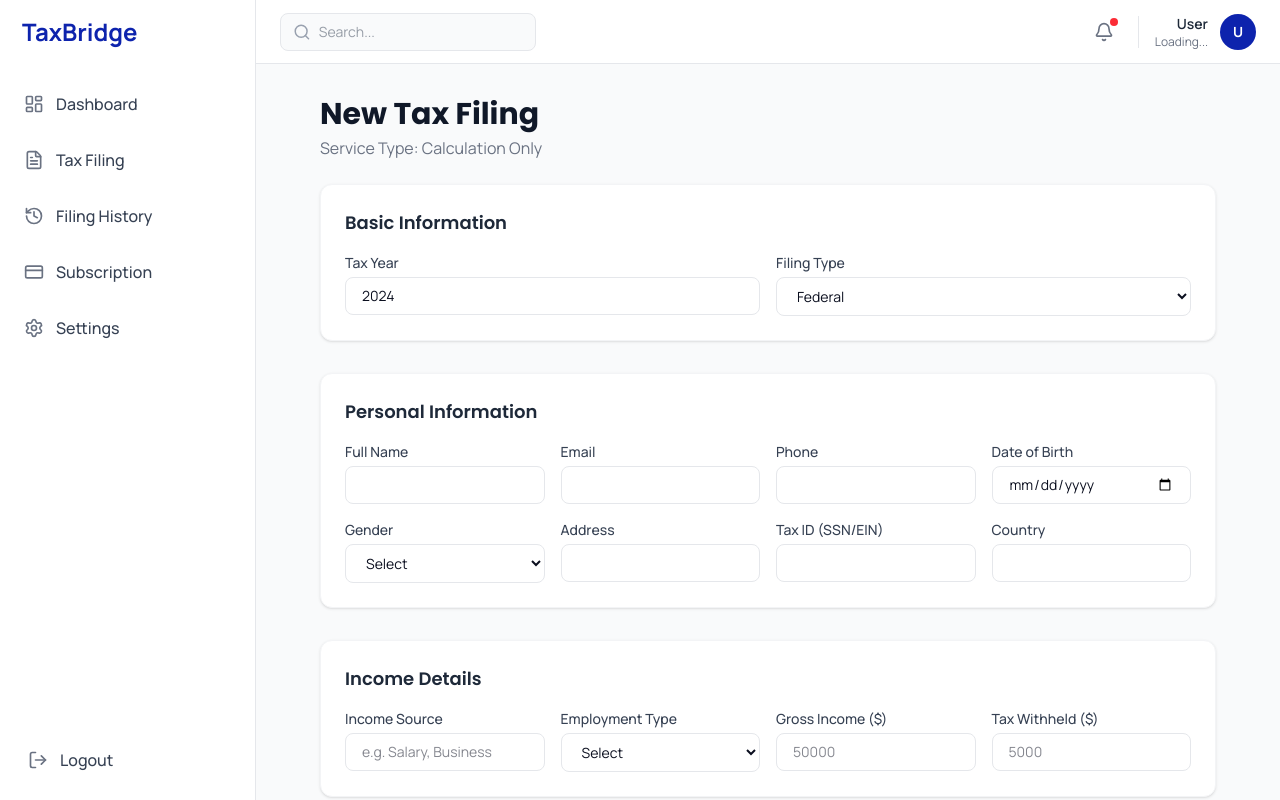
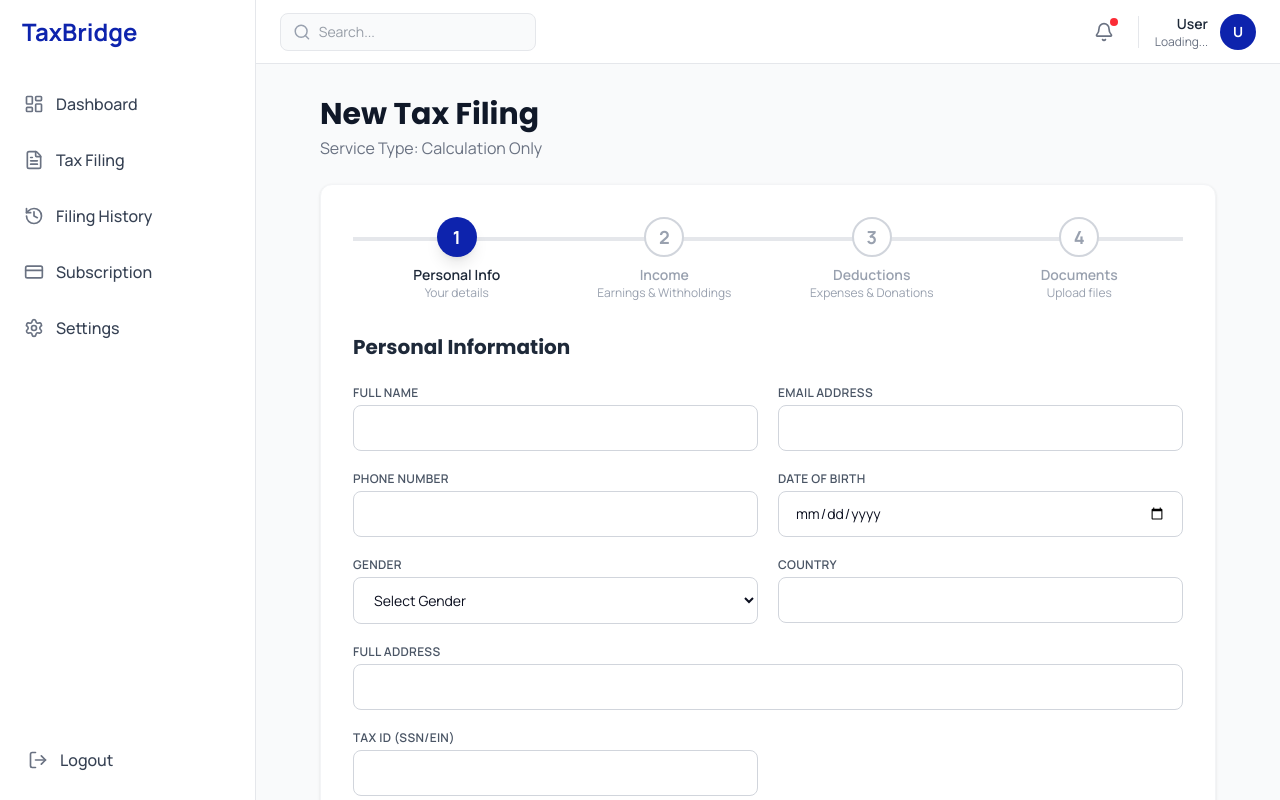
Before and after one commit to L-i-v-i-a/TaxBridge, a Next.js app in the folder frontend/: page /filings/new in a window 1280 px wide. Built offline with nearby package versions, Linux system fonts and the light colour scheme.

Commit message:
done with the first part

```diff
--- a/frontend/components/filings/FilingForm.tsx
+++ b/frontend/components/filings/FilingForm.tsx
@@ -1,6 +1,7 @@
 'use client';
 import React, { useState } from 'react';
 import { useRouter } from 'next/navigation';
+import Stepper from './Stepper';
 import NotificationModal from '../NotificationModal';
 
 interface Props {
@@ -9,112 +10,58 @@ interface Props {
 
 const FilingForm: React.FC<Props> = ({ serviceType }) => {
   const router = useRouter();
+  const [currentStep, setCurrentStep] = useState(0);
   const [loading, setLoading] = useState(false);
   const [files, setFiles] = useState<File[]>([]);
-
-  // Modal State
   const [modal, setModal] = useState({ isOpen: false, message: '', type: 'success' as 'success' | 'error' });
 
-  // Form State
   const [formData, setFormData] = useState({
     taxYear: '2024',
     type: 'Federal',
-    personalInfo: {
-      name: '',
-      email: '',
-      phone: '',
-      dob: '',
-      gender: '',
-      address: '',
-      taxId: '',
-      country: '',
-    },
-    incomeDetails: {
-      source: '',
-      employmentType: '',
-      grossIncome: '',
-      withholdingAmount: '',
-    },
-    deductions: {
-      hasDeductibleExpenses: 'No',
-      hasDependents: 'No',
-      donationAmount: '',
-    },
+    personalInfo: { name: '', email: '', phone: '', dob: '', gender: '', address: '', taxId: '', country: '' },
+    incomeDetails: { source: '', employmentType: '', grossIncome: '', withholdingAmount: '' },
+    deductions: { hasDeductibleExpenses: 'No', hasDependents: 'No', donationAmount: '' },
   });
 
   const handleInputChange = (section: string, field: string, value: string) => {
     setFormData(prev => ({
       ...prev,
-      [section]: {
-        ...prev[section as keyof typeof prev] as any,
-        [field]: value
-      }
+      [section]: { ...prev[section as keyof typeof prev] as any, [field]: value }
     }));
   };
 
   const handleTopLevelChange = (field: string, value: string) => {
-    setFormData(prev => ({
-      ...prev,
-      [field]: value
-    }));
+    setFormData(prev => ({ ...prev, [field]: value }));
   };
 
-  const handleFileChange = (e: React.ChangeEvent<HTMLInputElement>) => {
-    if (e.target.files) {
-      setFiles(Array.from(e.target.files));
-    }
-  };
+  const nextStep = () => setCurrentStep(prev => (prev < 3 ? prev + 1 : prev));
+  const prevStep = () => setCurrentStep(prev => (prev > 0 ? prev - 1 : prev));
 
-  const handleSubmit = async (e: React.FormEvent) => {
-    e.preventDefault();
+  const handleSubmit = async () => {
     setLoading(true);
+    const token = localStorage.getItem('token');
+    if (!token) { router.push('/login'); return; }
 
-    const token = localStorage.getItem('token');
-    if (!token) {
-      router.push('/login');
-      return;
-    }
-
-    // Prepare FormData
     const body = new FormData();
     body.append('taxYear', formData.taxYear);
     body.append('type', formData.type);
-
-    // Stringify JSON objects
     body.append('personalInfo', JSON.stringify(formData.personalInfo));
     body.append('incomeDetails', JSON.stringify(formData.incomeDetails));
     body.append('deductions', JSON.stringify(formData.deductions));
-
-    // Append files
-    files.forEach((file) => {
-      body.append('documents', file);
-    });
+    files.forEach((file) => body.append('documents', file));
 
     try {
       const response = await fetch(`http://localhost:3000/filings?serviceType=${serviceType}`, {
         method: 'POST',
-        headers: {
-          'Authorization': `Bearer ${token}`,
-        },
+        headers: { 'Authorization': `Bearer ${token}` },
         body: body,
       });
-
       const result = await response.json();
-
       if (response.ok) {
-        setModal({
-          isOpen: true,
-          message: `Filing ${result.filingId} created successfully! Amount: $${result.amount}`,
-          type: 'success'
-        });
-        // Optional: Redirect after delay
+        setModal({ isOpen: true, message: `Success! Filing ID: ${result.filingId}`, type: 'success' });
         setTimeout(() => router.push('/filings'), 2000);
       } else {
-        setModal({
-          isOpen: true,
-          message: result.message || 'Submission failed.',
-          type: 'error'
-        });
+        setModal({ isOpen: true, message: result.message || 'Error submitting form.', type: 'error' });
       }
     } catch (error) {
       setModal({ isOpen: true, message: 'Network error.', type: 'error' });
@@ -123,56 +70,31 @@ const FilingForm: React.FC<Props> = ({ serviceType }) => {
     }
   };
 
-  const inputClass = "w-full px-4 py-2 border border-gray-200 rounded-lg focus:outline-none focus:ring-2 focus:ring-blue-500 text-sm";
-  const labelClass = "block text-sm font-medium text-gray-700 mb-1";
+  const inputClass = "w-full px-4 py-3 border border-gray-200 rounded-lg focus:outline-none focus:ring-2 focus:ring-blue-100 border border-gray-300 text-sm";
+  const labelClass = "block text-xs font-semibold text-gray-600 mb-1 uppercase tracking-wide";
 
   return (
-    <>
-      <form onSubmit={handleSubmit} className="space-y-8">
+    <div className="bg-white p-8 rounded-xl shadow-sm border border-gray-100">
+      <Stepper currentStep={currentStep} />
 
-        {/* Top Level Info */}
-        <div className="bg-white p-6 rounded-xl shadow-sm border border-gray-100">
-          <h3 className="text-lg font-semibold text-gray-800 mb-4">Basic Information</h3>
-          <div className="grid grid-cols-1 md:grid-cols-2 gap-4">
-            <div>
-              <label className={labelClass}>Tax Year</label>
-              <input
-                type="number"
-                className={inputClass}
-                value={formData.taxYear}
-                onChange={(e) => handleTopLevelChange('taxYear', e.target.value)}
-              />
-            </div>
-            <div>
-              <label className={labelClass}>Filing Type</label>
-              <select
-                className={inputClass}
-                value={formData.type}
-                onChange={(e) => handleTopLevelChange('type', e.target.value)}
-              >
-                <option value="Federal">Federal</option>
-                <option value="State">State</option>
-                <option value="Federal & State">Federal & State</option>
-              </select>
-            </div>
-          </div>
-        </div>
+      <form onSubmit={(e) => e.preventDefault()}>
 
-        {/* Personal Info */}
-        <div className="bg-white p-6 rounded-xl shadow-sm border border-gray-100">
-          <h3 className="text-lg font-semibold text-gray-800 mb-4">Personal Information</h3>
-          <div className="grid grid-cols-1 md:grid-cols-2 lg:grid-cols-4 gap-4">
+        {/* STEP 1: Personal Info */}
+        {currentStep === 0 && (
+          <div className="animate-fadeIn">
+            <h2 className="text-xl font-bold text-gray-800 mb-6">Personal Information</h2>
+            <div className="grid grid-cols-1 md:grid-cols-2 gap-5">
               <div>
                 <label className={labelClass}>Full Name</label>
                 <input type="text" className={inputClass} value={formData.personalInfo.name} onChange={(e) => handleInputChange('personalInfo', 'name', e.target.value)} required />
               </div>
               <div>
-              <label className={labelClass}>Email</label>
+                <label className={labelClass}>Email Address</label>
                 <input type="email" className={inputClass} value={formData.personalInfo.email} onChange={(e) => handleInputChange('personalInfo', 'email', e.target.value)} required />
               </div>
               <div>
-              <label className={labelClass}>Phone</label>
-              <input type="text" className={inputClass} value={formData.personalInfo.phone} onChange={(e) => handleInputChange('personalInfo', 'phone', e.target.value)} />
+                <label className={labelClass}>Phone Number</label>
+                <input type="tel" className={inputClass} value={formData.personalInfo.phone} onChange={(e) => handleInputChange('personalInfo', 'phone', e.target.value)} />
               </div>
               <div>
                 <label className={labelClass}>Date of Birth</label>
@@ -181,47 +103,48 @@ const FilingForm: React.FC<Props> = ({ serviceType }) => {
               <div>
                 <label className={labelClass}>Gender</label>
                 <select className={inputClass} value={formData.personalInfo.gender} onChange={(e) => handleInputChange('personalInfo', 'gender', e.target.value)}>
-                <option value="">Select</option>
+                  <option value="">Select Gender</option>
                   <option value="Male">Male</option>
                   <option value="Female">Female</option>
                   <option value="Other">Other</option>
                 </select>
               </div>
               <div>
-              <label className={labelClass}>Address</label>
+                <label className={labelClass}>Country</label>
+                <input type="text" className={inputClass} value={formData.personalInfo.country} onChange={(e) => handleInputChange('personalInfo', 'country', e.target.value)} />
+              </div>
+              <div className="md:col-span-2">
+                <label className={labelClass}>Full Address</label>
                 <input type="text" className={inputClass} value={formData.personalInfo.address} onChange={(e) => handleInputChange('personalInfo', 'address', e.target.value)} />
               </div>
               <div>
                 <label className={labelClass}>Tax ID (SSN/EIN)</label>
                 <input type="text" className={inputClass} value={formData.personalInfo.taxId} onChange={(e) => handleInputChange('personalInfo', 'taxId', e.target.value)} />
               </div>
-            <div>
-              <label className={labelClass}>Country</label>
-              <input type="text" className={inputClass} value={formData.personalInfo.country} onChange={(e) => handleInputChange('personalInfo', 'country', e.target.value)} />
             </div>
           </div>
-        </div>
+        )}
 
-        {/* Income Details */}
-        <div className="bg-white p-6 rounded-xl shadow-sm border border-gray-100">
-          <h3 className="text-lg font-semibold text-gray-800 mb-4">Income Details</h3>
-          <div className="grid grid-cols-1 md:grid-cols-2 lg:grid-cols-4 gap-4">
+        {/* STEP 2: Income Details */}
+        {currentStep === 1 && (
+          <div className="animate-fadeIn">
+            <h2 className="text-xl font-bold text-gray-800 mb-6">Income Details</h2>
+            <div className="grid grid-cols-1 md:grid-cols-2 gap-5">
               <div>
                 <label className={labelClass}>Income Source</label>
-              <input type="text" className={inputClass} placeholder="e.g. Salary, Business" value={formData.incomeDetails.source} onChange={(e) => handleInputChange('incomeDetails', 'source', e.target.value)} />
+                <input type="text" className={inputClass} placeholder="e.g. Salary, Rental" value={formData.incomeDetails.source} onChange={(e) => handleInputChange('incomeDetails', 'source', e.target.value)} />
               </div>
               <div>
                 <label className={labelClass}>Employment Type</label>
                 <select className={inputClass} value={formData.incomeDetails.employmentType} onChange={(e) => handleInputChange('incomeDetails', 'employmentType', e.target.value)}>
-                <option value="">Select</option>
+                  <option value="">Select Type</option>
                   <option value="Employed">Employed</option>
                   <option value="Self Employed">Self Employed</option>
-                <option value="Unemployed">Unemployed</option>
                 </select>
               </div>
               <div>
                 <label className={labelClass}>Gross Income ($)</label>
-              <input type="number" className={inputClass} placeholder="50000" value={formData.incomeDetails.grossIncome} onChange={(e) => handleInputChange('incomeDetails', 'grossIncome', e.target.value)} />
+                <input type="number" className={inputClass} placeholder="80000" value={formData.incomeDetails.grossIncome} onChange={(e) => handleInputChange('incomeDetails', 'grossIncome', e.target.value)} />
               </div>
               <div>
                 <label className={labelClass}>Tax Withheld ($)</label>
@@ -229,11 +152,14 @@ const FilingForm: React.FC<Props> = ({ serviceType }) => {
               </div>
             </div>
           </div>
+        )}
 
-        {/* Deductions */}
-        <div className="bg-white p-6 rounded-xl shadow-sm border border-gray-100">
-          <h3 className="text-lg font-semibold text-gray-800 mb-4">Deductions</h3>
-          <div className="grid grid-cols-1 md:grid-cols-3 gap-4">
+        {/* STEP 3: Deductions */}
+        {currentStep === 2 && (
+          <div className="animate-fadeIn">
+            <h2 className="text-xl font-bold text-gray-800 mb-6">Deductions</h2>
+            <div className="space-y-6">
+              <div className="grid grid-cols-1 md:grid-cols-2 gap-5">
                 <div>
                   <label className={labelClass}>Has Deductible Expenses?</label>
                   <select className={inputClass} value={formData.deductions.hasDeductibleExpenses} onChange={(e) => handleInputChange('deductions', 'hasDeductibleExpenses', e.target.value)}>
@@ -248,66 +174,86 @@ const FilingForm: React.FC<Props> = ({ serviceType }) => {
                     <option value="Yes">Yes</option>
                   </select>
                 </div>
+              </div>
               <div>
                 <label className={labelClass}>Donation Amount ($)</label>
-              <input type="number" className={inputClass} placeholder="0" value={formData.deductions.donationAmount} onChange={(e) => handleInputChange('deductions', 'donationAmount', e.target.value)} />
+                <input type="number" className={inputClass} placeholder="200" value={formData.deductions.donationAmount} onChange={(e) => handleInputChange('deductions', 'donationAmount', e.target.value)} />
               </div>
             </div>
           </div>
+        )}
 
-        {/* Documents Upload */}
-        <div className="bg-white p-6 rounded-xl shadow-sm border border-gray-100">
-          <h3 className="text-lg font-semibold text-gray-800 mb-4">Documents</h3>
-          <div className="border-2 border-dashed border-gray-200 rounded-lg p-6 text-center hover:border-gray-300 transition-colors">
-            <input
-              type="file"
-              multiple
-              onChange={handleFileChange}
-              className="hidden"
-              id="file-upload"
-              accept=".pdf,.jpg,.jpeg,.png"
-            />
-            <label htmlFor="file-upload" className="cursor-pointer">
-              <div className="flex flex-col items-center">
-                <svg className="w-10 h-10 text-gray-400 mb-2" fill="none" stroke="currentColor" viewBox="0 0 24 24"><path strokeLinecap="round" strokeLinejoin="round" strokeWidth="2" d="M7 16a4 4 0 01-.88-7.903A5 5 0 1115.9 6L16 6a5 5 0 011 9.9M15 13l-3-3m0 0l-3 3m3-3v12"></path></svg>
-                <p className="text-sm text-gray-500 font-medium">Click to upload files (PDF, JPG, PNG)</p>
-                <p className="text-xs text-gray-400 mt-1">Max 10 files</p>
+        {/* STEP 4: Documents & Review */}
+        {currentStep === 3 && (
+          <div className="animate-fadeIn">
+            <h2 className="text-xl font-bold text-gray-800 mb-6">Documents & Finalize</h2>
+
+            {/* File Upload */}
+            <div className="mb-8">
+              <label className={labelClass}>Upload Documents (Optional)</label>
+              <div className="mt-2 flex justify-center px-6 pt-5 pb-6 border-2 border-gray-200 border-dashed rounded-lg hover:border-gray-300 transition-colors">
+                <div className="space-y-1 text-center">
+                  <svg className="mx-auto h-12 w-12 text-gray-400" stroke="currentColor" fill="none" viewBox="0 0 48 48" aria-hidden="true">
+                    <path d="M28 8H12a4 4 0 00-4 4v20m32-12v8m0 0v8a4 4 0 01-4 4H12a4 4 0 01-4-4v-4m32-4l-3.172-3.172a4 4 0 00-5.656 0L28 28M8 32l9.172-9.172a4 4 0 015.656 0L28 28m0 0l4 4m4-24h8m-4-4v8m-12 4h.02" strokeWidth="2" strokeLinecap="round" strokeLinejoin="round" />
+                  </svg>
+                  <div className="flex text-sm text-gray-600">
+                    <label className="relative cursor-pointer rounded-md font-medium text-[#0D23AD] hover:text-blue-500">
+                      <span>Upload files</span>
+                      <input id="file-upload" name="file-upload" type="file" className="sr-only" multiple onChange={(e) => e.target.files && setFiles(Array.from(e.target.files))} />
+                    </label>
+                    <p className="pl-1">or drag and drop</p>
                   </div>
-            </label>
+                  <p className="text-xs text-gray-500">PDF, PNG, JPG up to 10MB</p>
+                </div>
+              </div>
+              {files.length > 0 && (
+                <ul className="mt-4 space-y-2">
+                  {files.map((file, i) => <li key={i} className="text-sm text-gray-600 flex items-center"><span className="w-2 h-2 bg-green-500 rounded-full mr-2"></span>{file.name}</li>)}
+                </ul>
+              )}
+            </div>
 
-            {/* Display Selected Files */}
-            {files.length > 0 && (
-              <div className="mt-4 text-left">
-                <p className="text-sm font-medium text-gray-700 mb-2">Selected Files:</p>
-                <ul className="space-y-1">
-                  {files.map((file, index) => (
-                    <li key={index} className="text-sm text-gray-600 flex items-center">
-                      <svg className="w-4 h-4 mr-2 text-green-500" fill="none" stroke="currentColor" viewBox="0 0 24 24"><path strokeLinecap="round" strokeLinejoin="round" strokeWidth="2" d="M5 13l4 4L19 7"></path></svg>
-                      {file.name}
-                    </li>
-                  ))}
-                </ul>
+            {/* Review Section */}
+            <div className="bg-gray-50 p-4 rounded-lg border border-gray-200">
+              <h3 className="font-semibold text-gray-700 mb-2">Summary</h3>
+              <div className="text-sm text-gray-600 space-y-1">
+                <p><strong>Tax Year:</strong> {formData.taxYear}</p>
+                <p><strong>Filing Type:</strong> {formData.type}</p>
+                <p><strong>Service:</strong> {serviceType.replace('_', ' ')}</p>
+              </div>
+            </div>
           </div>
         )}
-          </div>
-        </div>
 
-        {/* Submit Button */}
-        <div className="flex justify-end space-x-4">
+        {/* Navigation Buttons */}
+        <div className="mt-8 flex justify-between border-t pt-6">
           <button
             type="button"
-            onClick={() => router.back()}
-            className="px-6 py-3 rounded-lg text-sm font-semibold text-gray-700 bg-gray-100 hover:bg-gray-200 transition-colors"
+            onClick={prevStep}
+            disabled={currentStep === 0}
+            className={`px-6 py-2.5 rounded-lg text-sm font-semibold transition-colors ${currentStep === 0 ? 'opacity-0 cursor-default' : 'bg-gray-100 text-gray-700 hover:bg-gray-200'}`}
           >
-            Cancel
+            Previous
           </button>
+
+          {currentStep < 3 ? (
             <button
-            type="submit"
+              type="button"
+              onClick={nextStep}
+              className="px-8 py-2.5 rounded-lg text-sm font-semibold text-white bg-[#0D23AD] hover:bg-[#0A1C8B] transition-colors shadow-sm"
+            >
+              Continue
+            </button>
+          ) : (
+            <button
+              type="button"
+              onClick={handleSubmit}
               disabled={loading}
-            className="px-8 py-3 rounded-lg text-sm font-semibold text-white bg-[#0D23AD] hover:bg-[#0A1C8B] transition-colors disabled:opacity-50 disabled:cursor-not-allowed"
+              className="px-8 py-2.5 rounded-lg text-sm font-semibold text-white bg-green-600 hover:bg-green-700 transition-colors shadow-sm disabled:opacity-50"
             >
               {loading ? 'Submitting...' : 'Submit Filing'}
             </button>
+          )}
         </div>
       </form>
 
@@ -317,7 +263,17 @@ const FilingForm: React.FC<Props> = ({ serviceType }) => {
         type={modal.type}
         onClose={() => setModal({ ...modal, isOpen: false })}
       />
-    </>
+
+      <style jsx>{`
+        .animate-fadeIn {
+          animation: fadeIn 0.3s ease-in-out;
+        }
+        @keyframes fadeIn {
+          from { opacity: 0; transform: translateY(5px); }
+          to { opacity: 1; transform: translateY(0); }
+        }
+      `}</style>
+    </div>
   );
 };
 
--- /dev/null
+++ b/frontend/components/filings/Stepper.tsx
@@ -0,0 +1,52 @@
+'use client';
+import React from 'react';
+
+interface StepperProps {
+  currentStep: number;
+}
+
+const steps = [
+  { title: 'Personal Info', description: 'Your details' },
+  { title: 'Income', description: 'Earnings & Withholdings' },
+  { title: 'Deductions', description: 'Expenses & Donations' },
+  { title: 'Documents', description: 'Upload files' },
+];
+
+const Stepper: React.FC<StepperProps> = ({ currentStep }) => {
+  return (
+    <div className="mb-8">
+      <div className="flex items-center justify-between relative">
+        {/* Progress Line Background */}
+        <div className="absolute left-0 top-5 w-full h-1 bg-gray-200 z-0" />
+
+        {/* Active Progress Line */}
+        <div
+            className="absolute left-0 top-5 h-1 bg-[#0D23AD] z-0 transition-all duration-500"
+            style={{ width: `${(currentStep / (steps.length - 1)) * 100}%` }}
+        />
+
+        {steps.map((step, index) => (
+          <div key={index} className="relative z-10 flex flex-col items-center w-1/4">
+            <div
+              className={`w-10 h-10 rounded-full flex items-center justify-center text-lg font-bold transition-all duration-300 ${
+                index <= currentStep
+                  ? 'bg-[#0D23AD] text-white shadow-lg'
+                  : 'bg-white border-2 border-gray-300 text-gray-400'
+              }`}
+            >
+              {index + 1}
+            </div>
+            <div className="mt-2 text-center hidden md:block">
+              <p className={`text-sm font-semibold ${index <= currentStep ? 'text-gray-800' : 'text-gray-400'}`}>
+                {step.title}
+              </p>
+              <p className="text-xs text-gray-400">{step.description}</p>
+            </div>
+          </div>
+        ))}
+      </div>
+    </div>
+  );
+};
+
+export default Stepper;
```
Lines whose indentation alone changed are shown as unchanged.
